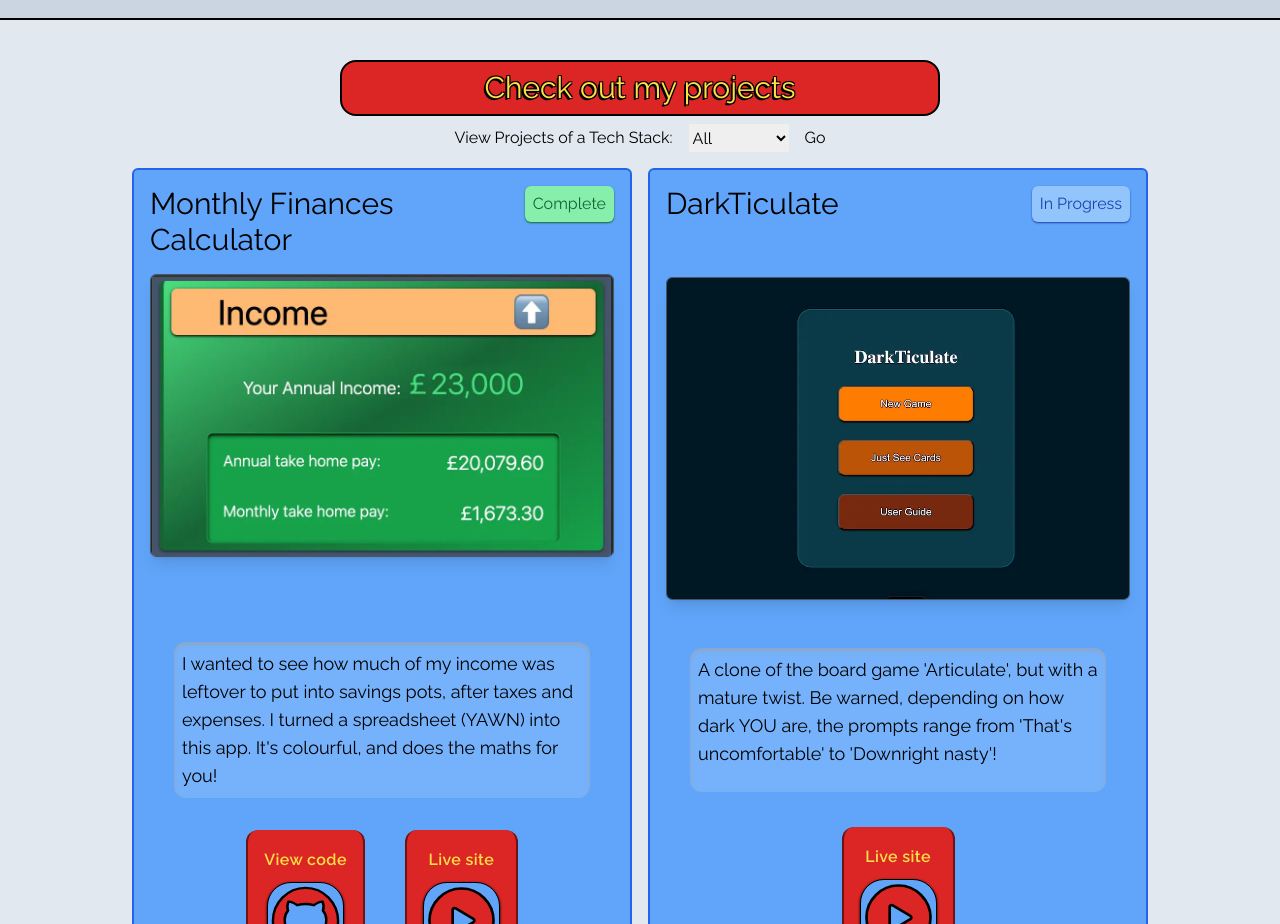
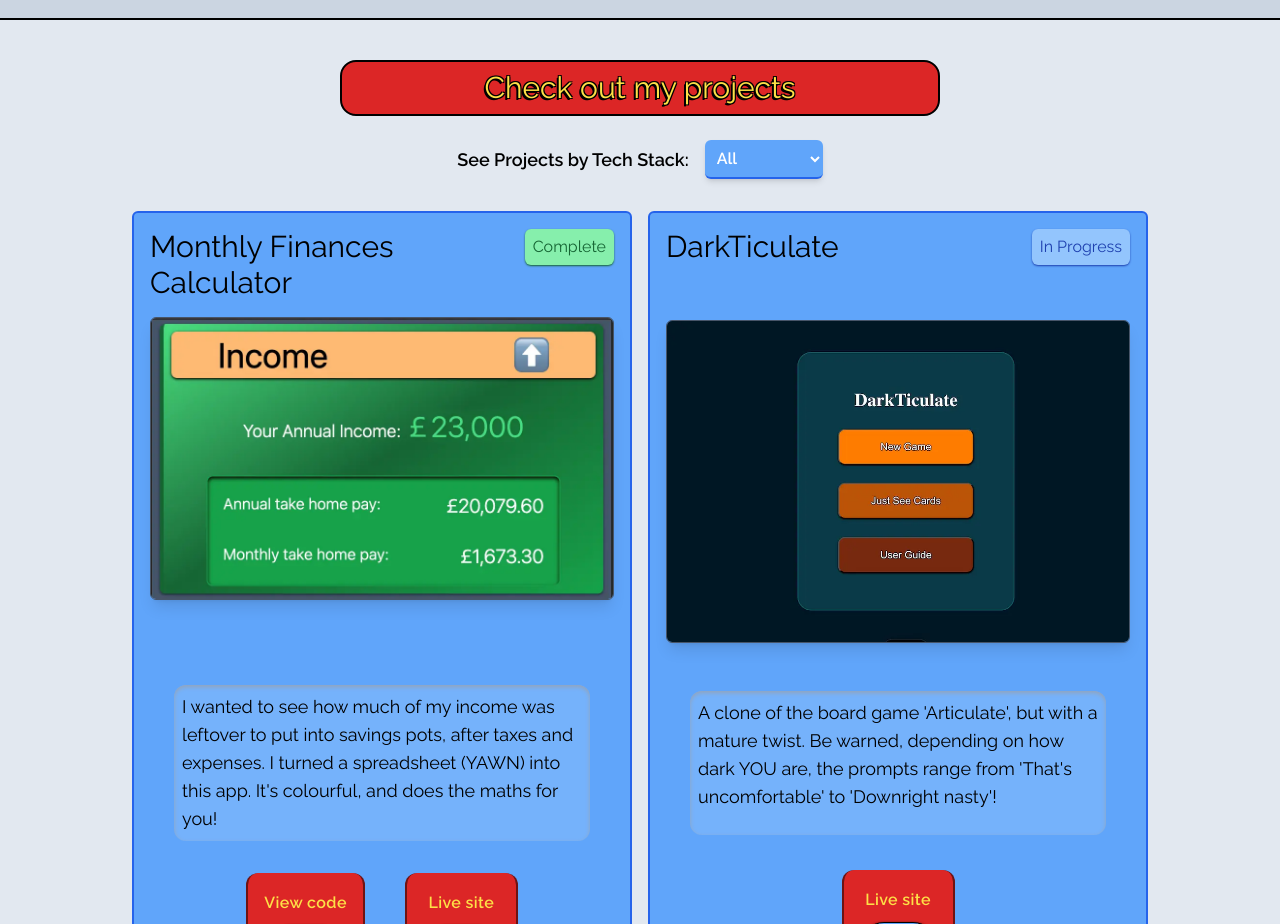
Before and after one commit to frank-ventures/franks-portfolio, a Next.js app: page / in a window 1280 px wide. Shown: the part 1480-2404 px from the top of the page. Built offline with nearby package versions, Linux system fonts and the light colour scheme.

Commit message:
projects sorting is now easier and more user friendly.

```diff
--- a/src/components/projects/ProjectList.tsx
+++ b/src/components/projects/ProjectList.tsx
@@ -14,12 +14,6 @@ export default function ProjectsList() {
   const techStacks = getTechStacks();
   const [filteredProjects, setFilteredProjects] = useState(projects);
   const [selected, setSelected] = useState(0);
-
-  function handleSubmit(formData: FormData) {
-    const techStackNumber = formData.get("projectType") as string;
-
-    displayProjects(techStackNumber);
-  }
 
   function displayProjects(techStackAsString: string) {
     const techStackNumber = parseInt(techStackAsString);
@@ -57,13 +51,17 @@ export default function ProjectsList() {
         </h2>
       </div>
 
-      <form action={handleSubmit} className="flex gap-4">
-        <label htmlFor="projectType">View Projects of a Tech Stack:</label>
+      <form className="flex gap-4 my-4 items-center">
+        <label htmlFor="projectType" className="text-lg font-semibold">
+          See Projects by Tech Stack:
+        </label>
         <select
+          className="p-2 rounded-md shadow-md bg-blue-400 border-b-blue-600 border-b-2 text-white font-semibold"
           name="projectType"
           id="projectType"
           onChange={(e) => {
             setSelected(parseInt(e.currentTarget.value));
+            displayProjects(e.currentTarget.value);
           }}
           value={selected}
         >
@@ -76,7 +74,6 @@ export default function ProjectsList() {
             );
           })}
         </select>
-        <input type="submit" value={"Go"} />
       </form>
 
       {/* Project List */}
```
